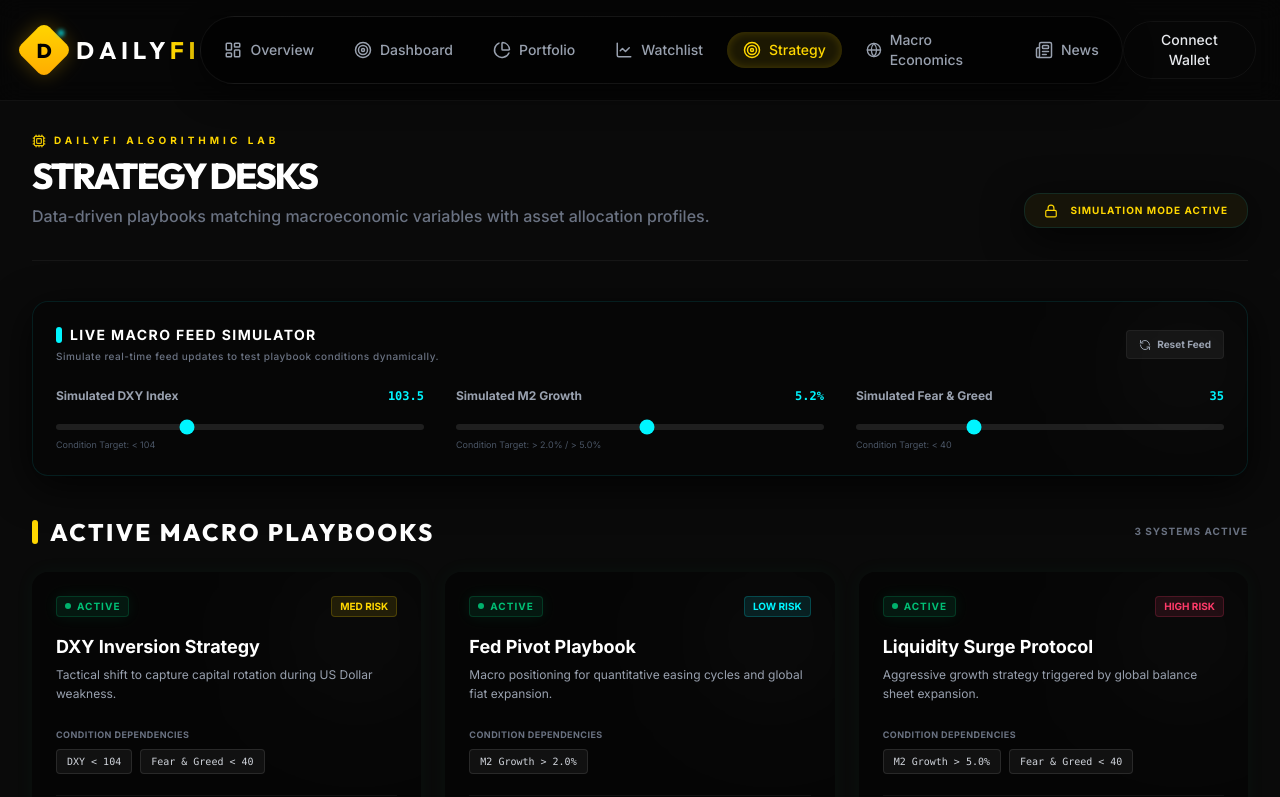
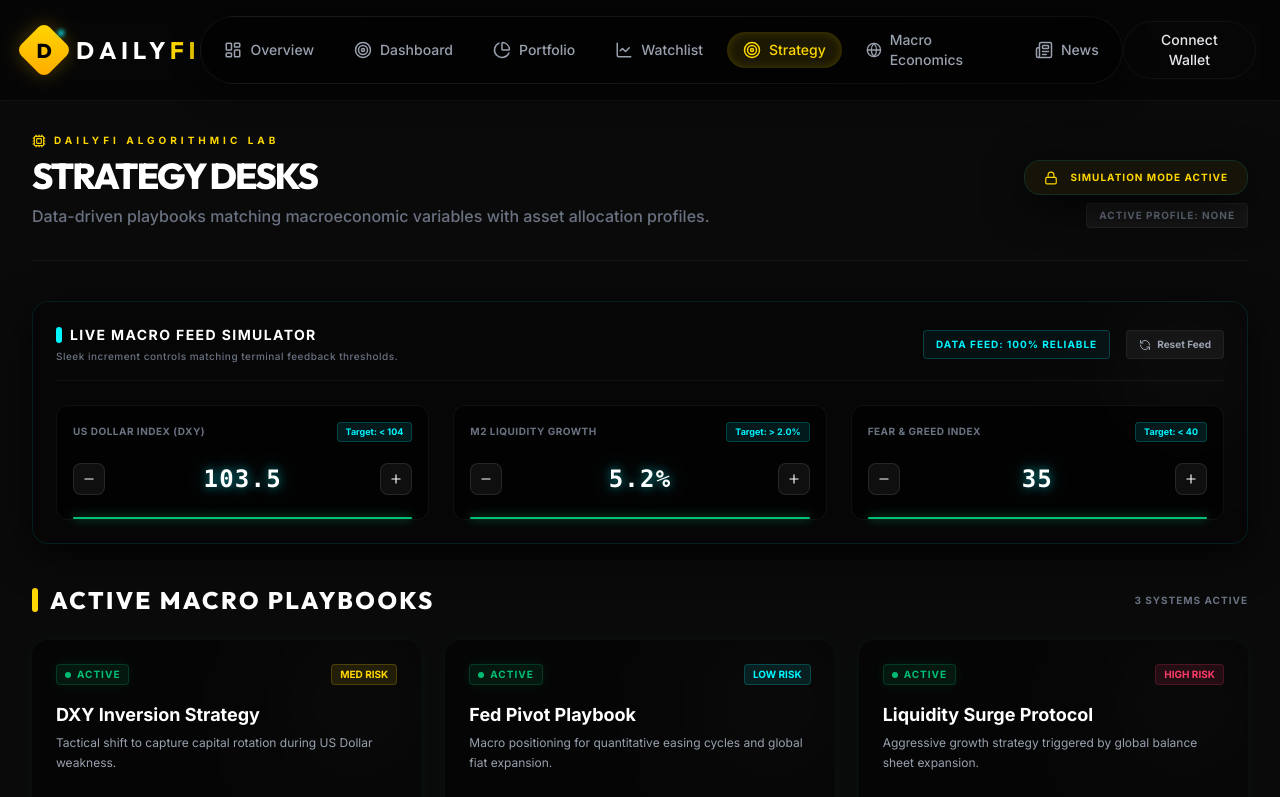
Before and after one commit to mirfozilovmuhammadali-tech/DailyFi, a React (Vite) app: page /strategy in a window 1280 px wide. Shown: the top 797 px of the page. Built offline with nearby package versions, Linux system fonts and the light colour scheme.

Commit message:
Fix deploy toggle toggling logic, active profile badge sync, and overhaul simulator with high-end digital control modules

```diff
--- a/src/pages/Strategy.tsx
+++ b/src/pages/Strategy.tsx
@@ -10,7 +10,9 @@
   Sliders,
   Info,
   RefreshCcw,
-  Loader2
+  Loader2,
+  Plus,
+  Minus
 } from 'lucide-react';
 
 // Types
@@ -39,7 +41,7 @@
   const [isCompiling, setIsCompiling] = useState<boolean>(false);
   const [simulationResult, setSimulationResult] = useState<any>(null);
 
-  // Active Portfolio State
+  // Active Portfolio State (Conservative / Aggressive / null)
   const [activePortfolio, setActivePortfolio] = useState<'conservative' | 'aggressive' | null>(null);
 
   // Notification State
@@ -128,6 +130,19 @@
     }
   };
 
+  // Adjust simulator variables
+  const adjustDxy = (amount: number) => {
+    setSimDxy(prev => Math.min(110.0, Math.max(100.0, Number((prev + amount).toFixed(1)))));
+  };
+
+  const adjustM2 = (amount: number) => {
+    setSimM2(prev => Math.min(10.0, Math.max(0.0, Number((prev + amount).toFixed(1)))));
+  };
+
+  const adjustFearGreed = (amount: number) => {
+    setSimFearGreed(prev => Math.min(90, Math.max(10, prev + amount)));
+  };
+
   // Generate Interactive Simulation Recommendation
   const runSimulation = () => {
     setIsCompiling(true);
@@ -180,7 +195,6 @@
         actionColor = 'text-bullish';
         alertType = 'success';
       } else {
-        // Fallback default successful compilation
         recommendation = "COMPILATION SUCCESSFUL: Target asset allocation compiled. Matrix suggests high probability of capital rotation into Layer-1 assets.";
         allocBtc = 40;
         allocEth = 30;
@@ -224,6 +238,17 @@
     triggerNotification("Simulator values reset to defaults", "info");
   };
 
+  // Toggle portfolio simulation deployment
+  const togglePortfolio = (portfolio: 'conservative' | 'aggressive') => {
+    if (activePortfolio === portfolio) {
+      setActivePortfolio(null);
+      triggerNotification(`${portfolio === 'conservative' ? 'Conservative' : 'Aggressive'} simulation undeployed`, 'info');
+    } else {
+      setActivePortfolio(portfolio);
+      triggerNotification(`${portfolio === 'conservative' ? 'Conservative' : 'Aggressive'} simulation deployed`, 'success');
+    }
+  };
+
   return (
     <div className="relative min-h-screen pb-12 space-y-10 animate-in fade-in duration-500">
 
@@ -261,87 +286,150 @@
             <Lock size={14} className="text-gold" />
             <span className="text-[10px] font-black text-gold uppercase tracking-widest laser-badge">Simulation Mode Active</span>
           </div>
-          {activePortfolio && (
+          {activePortfolio ? (
             <div className="text-[10px] font-black text-cyan uppercase tracking-widest bg-cyan/10 border border-cyan/20 px-3 py-1 rounded shadow-[0_0_15px_rgba(0,245,255,0.2)] animate-pulse">
-              Active profile: {activePortfolio === 'conservative' ? 'Conservative' : 'Aggressive'}
+              ACTIVE PROFILE: {activePortfolio === 'conservative' ? 'CONSERVATIVE' : 'AGGRESSIVE'}
+            </div>
+          ) : (
+            <div className="text-[10px] font-black text-gray-500 uppercase tracking-widest bg-white/5 border border-white/5 px-3 py-1 rounded">
+              ACTIVE PROFILE: NONE
             </div>
           )}
         </div>
       </div>
 
-      {/* DYNAMIC VARIABLE CONTROL PANEL (Real-Time simulator) */}
+      {/* REDESIGNED LIVE MACRO FEED SIMULATOR (Premium Increment/Decrement Matrix) */}
       <div className="glass-card-laser p-6 bg-black/40 border-white/5 relative overflow-hidden">
         <div className="absolute top-0 right-0 w-32 h-32 bg-white/5 rounded-full blur-3xl"></div>
-        <div className="flex flex-col md:flex-row md:items-center justify-between gap-6 relative z-10">
+
+        <div className="flex flex-col md:flex-row md:items-center justify-between gap-6 relative z-10 border-b border-white/5 pb-4 mb-6">
           <div>
             <h3 className="text-sm font-black text-white uppercase tracking-widest flex items-center gap-2">
               <span className="w-1.5 h-4 bg-cyan rounded-full"></span>
               Live Macro Feed Simulator
             </h3>
-            <p className="text-[10px] text-gray-500 font-medium tracking-wider mt-1">Simulate real-time feed updates to test playbook conditions dynamically.</p>
+            <p className="text-[10px] text-gray-500 font-medium tracking-wider mt-1">Sleek increment controls matching terminal feedback thresholds.</p>
           </div>
-          <button
-            onClick={resetSimulator}
-            className="flex items-center gap-1.5 text-[10px] font-black text-gray-400 hover:text-cyan border border-white/5 hover:border-cyan/30 px-3 py-1.5 rounded transition-all active:scale-95 bg-white/5"
-          >
-            <RefreshCcw size={12} /> Reset Feed
-          </button>
+          <div className="flex items-center gap-4">
+            <div className="text-[10px] font-black text-cyan uppercase tracking-widest bg-cyan/5 border border-cyan/20 px-3 py-1.5 rounded">
+              Data Feed: 100% Reliable
+            </div>
+            <button
+              onClick={resetSimulator}
+              className="flex items-center gap-1.5 text-[10px] font-black text-gray-400 hover:text-cyan border border-white/5 hover:border-cyan/30 px-3 py-1.5 rounded transition-all active:scale-95 bg-white/5"
+            >
+              <RefreshCcw size={12} /> Reset Feed
+            </button>
+          </div>
         </div>
 
-        <div className="grid grid-cols-1 md:grid-cols-3 gap-8 mt-6 relative z-10">
-          {/* DXY Slider */}
-          <div className="space-y-2">
-            <div className="flex justify-between text-xs font-bold text-gray-400">
-              <span>Simulated DXY Index</span>
-              <span className="font-mono text-cyan">{simDxy.toFixed(1)}</span>
+        <div className="grid grid-cols-1 md:grid-cols-3 gap-6 relative z-10">
+
+          {/* DXY Control Module */}
+          <div className="bg-black/60 rounded-xl p-4 border border-white/5 flex flex-col justify-between h-[115px] relative">
+            <div className="flex justify-between items-center">
+              <span className="text-[10px] font-black text-gray-500 uppercase tracking-wider">US Dollar Index (DXY)</span>
+              <span className="text-[9px] font-bold text-cyan bg-cyan/10 border border-cyan/20 px-2 py-0.5 rounded">Target: &lt; 104</span>
             </div>
-            <input
-              type="range"
-              min="100"
-              max="110"
-              step="0.1"
-              value={simDxy}
-              onChange={(e) => setSimDxy(parseFloat(e.target.value))}
-              className="w-full accent-cyan bg-white/10 h-1.5 rounded-lg appearance-none cursor-pointer"
-            />
-            <span className="text-[9px] text-gray-600 block">Condition Target: &lt; 104</span>
+
+            <div className="flex items-center justify-between my-2">
+              <button
+                onClick={() => adjustDxy(-0.1)}
+                className="w-8 h-8 rounded-lg bg-white/5 border border-white/10 hover:border-cyan/50 hover:bg-cyan/10 flex items-center justify-center text-white transition-colors active:scale-90"
+              >
+                <Minus size={14} />
+              </button>
+              <div className="text-2xl font-mono font-black text-white tracking-wider glow-cyan">
+                {simDxy.toFixed(1)}
+              </div>
+              <button
+                onClick={() => adjustDxy(0.1)}
+                className="w-8 h-8 rounded-lg bg-white/5 border border-white/10 hover:border-cyan/50 hover:bg-cyan/10 flex items-center justify-center text-white transition-colors active:scale-90"
+              >
+                <Plus size={14} />
+              </button>
+            </div>
+
+            {/* DXY Laser Threshold Line */}
+            <div className="absolute bottom-0 left-0 w-full px-4">
+              <div className={`h-0.5 w-full rounded-full transition-all duration-500 ${
+                simDxy < 104
+                  ? 'bg-bullish shadow-[0_0_10px_rgba(0,192,118,0.8)]'
+                  : 'bg-white/5'
+              }`} />
+            </div>
           </div>
 
-          {/* M2 growth Slider */}
-          <div className="space-y-2">
-            <div className="flex justify-between text-xs font-bold text-gray-400">
-              <span>Simulated M2 Growth</span>
-              <span className="font-mono text-cyan">{simM2.toFixed(1)}%</span>
+          {/* M2 Growth Control Module */}
+          <div className="bg-black/60 rounded-xl p-4 border border-white/5 flex flex-col justify-between h-[115px] relative">
+            <div className="flex justify-between items-center">
+              <span className="text-[10px] font-black text-gray-500 uppercase tracking-wider">M2 Liquidity Growth</span>
+              <span className="text-[9px] font-bold text-cyan bg-cyan/10 border border-cyan/20 px-2 py-0.5 rounded">Target: &gt; 2.0%</span>
             </div>
-            <input
-              type="range"
-              min="0"
-              max="10"
-              step="0.1"
-              value={simM2}
-              onChange={(e) => setSimM2(parseFloat(e.target.value))}
-              className="w-full accent-cyan bg-white/10 h-1.5 rounded-lg appearance-none cursor-pointer"
-            />
-            <span className="text-[9px] text-gray-600 block">Condition Target: &gt; 2.0% / &gt; 5.0%</span>
+
+            <div className="flex items-center justify-between my-2">
+              <button
+                onClick={() => adjustM2(-0.1)}
+                className="w-8 h-8 rounded-lg bg-white/5 border border-white/10 hover:border-cyan/50 hover:bg-cyan/10 flex items-center justify-center text-white transition-colors active:scale-90"
+              >
+                <Minus size={14} />
+              </button>
+              <div className="text-2xl font-mono font-black text-white tracking-wider glow-cyan">
+                {simM2.toFixed(1)}%
+              </div>
+              <button
+                onClick={() => adjustM2(0.1)}
+                className="w-8 h-8 rounded-lg bg-white/5 border border-white/10 hover:border-cyan/50 hover:bg-cyan/10 flex items-center justify-center text-white transition-colors active:scale-90"
+              >
+                <Plus size={14} />
+              </button>
+            </div>
+
+            {/* M2 Laser Threshold Line */}
+            <div className="absolute bottom-0 left-0 w-full px-4">
+              <div className={`h-0.5 w-full rounded-full transition-all duration-500 ${
+                simM2 > 2.0
+                  ? 'bg-bullish shadow-[0_0_10px_rgba(0,192,118,0.8)]'
+                  : 'bg-white/5'
+              }`} />
+            </div>
           </div>
 
-          {/* Fear & Greed Slider */}
-          <div className="space-y-2">
-            <div className="flex justify-between text-xs font-bold text-gray-400">
-              <span>Simulated Fear & Greed</span>
-              <span className="font-mono text-cyan">{simFearGreed}</span>
+          {/* Fear & Greed Control Module */}
+          <div className="bg-black/60 rounded-xl p-4 border border-white/5 flex flex-col justify-between h-[115px] relative">
+            <div className="flex justify-between items-center">
+              <span className="text-[10px] font-black text-gray-500 uppercase tracking-wider">Fear & Greed Index</span>
+              <span className="text-[9px] font-bold text-cyan bg-cyan/10 border border-cyan/20 px-2 py-0.5 rounded">Target: &lt; 40</span>
             </div>
-            <input
-              type="range"
-              min="10"
-              max="90"
-              step="1"
-              value={simFearGreed}
-              onChange={(e) => setSimFearGreed(parseInt(e.target.value))}
-              className="w-full accent-cyan bg-white/10 h-1.5 rounded-lg appearance-none cursor-pointer"
-            />
-            <span className="text-[9px] text-gray-600 block">Condition Target: &lt; 40</span>
+
+            <div className="flex items-center justify-between my-2">
+              <button
+                onClick={() => adjustFearGreed(-5)}
+                className="w-8 h-8 rounded-lg bg-white/5 border border-white/10 hover:border-cyan/50 hover:bg-cyan/10 flex items-center justify-center text-white transition-colors active:scale-90"
+              >
+                <Minus size={14} />
+              </button>
+              <div className="text-2xl font-mono font-black text-white tracking-wider glow-cyan">
+                {simFearGreed}
+              </div>
+              <button
+                onClick={() => adjustFearGreed(5)}
+                className="w-8 h-8 rounded-lg bg-white/5 border border-white/10 hover:border-cyan/50 hover:bg-cyan/10 flex items-center justify-center text-white transition-colors active:scale-90"
+              >
+                <Plus size={14} />
+              </button>
+            </div>
+
+            {/* Fear & Greed Laser Threshold Line */}
+            <div className="absolute bottom-0 left-0 w-full px-4">
+              <div className={`h-0.5 w-full rounded-full transition-all duration-500 ${
+                simFearGreed < 40
+                  ? 'bg-bullish shadow-[0_0_10px_rgba(0,192,118,0.8)]'
+                  : 'bg-white/5'
+              }`} />
+            </div>
           </div>
+
         </div>
       </div>
 
@@ -478,13 +566,10 @@
               </div>
             </div>
             <button
-              onClick={() => {
-                setActivePortfolio('conservative');
-                triggerNotification("Conservative allocation loaded into local simulation wallet", "success");
-              }}
+              onClick={() => togglePortfolio('conservative')}
               className={`px-4 py-2.5 rounded-lg text-xs font-black uppercase tracking-wider transition-all duration-300 active:scale-95 ${
                 activePortfolio === 'conservative'
-                  ? 'bg-cyan text-black shadow-[0_0_15px_rgba(0,245,255,0.4)]'
+                  ? 'bg-cyan text-black shadow-[0_0_15px_rgba(0,245,255,0.4)] font-black'
                   : 'bg-white/5 border border-white/10 hover:border-cyan/55 text-white'
               }`}
             >
@@ -563,13 +648,10 @@
               </div>
             </div>
             <button
-              onClick={() => {
-                setActivePortfolio('aggressive');
-                triggerNotification("Aggressive allocation loaded into local simulation wallet", "success");
-              }}
+              onClick={() => togglePortfolio('aggressive')}
               className={`px-4 py-2.5 rounded-lg text-xs font-black uppercase tracking-wider transition-all duration-300 active:scale-95 ${
                 activePortfolio === 'aggressive'
-                  ? 'bg-cyan text-black shadow-[0_0_15px_rgba(0,245,255,0.4)]'
+                  ? 'bg-cyan text-black shadow-[0_0_15px_rgba(0,245,255,0.4)] font-black'
                   : 'bg-white/5 border border-white/10 hover:border-cyan/55 text-white'
               }`}
             >
```
